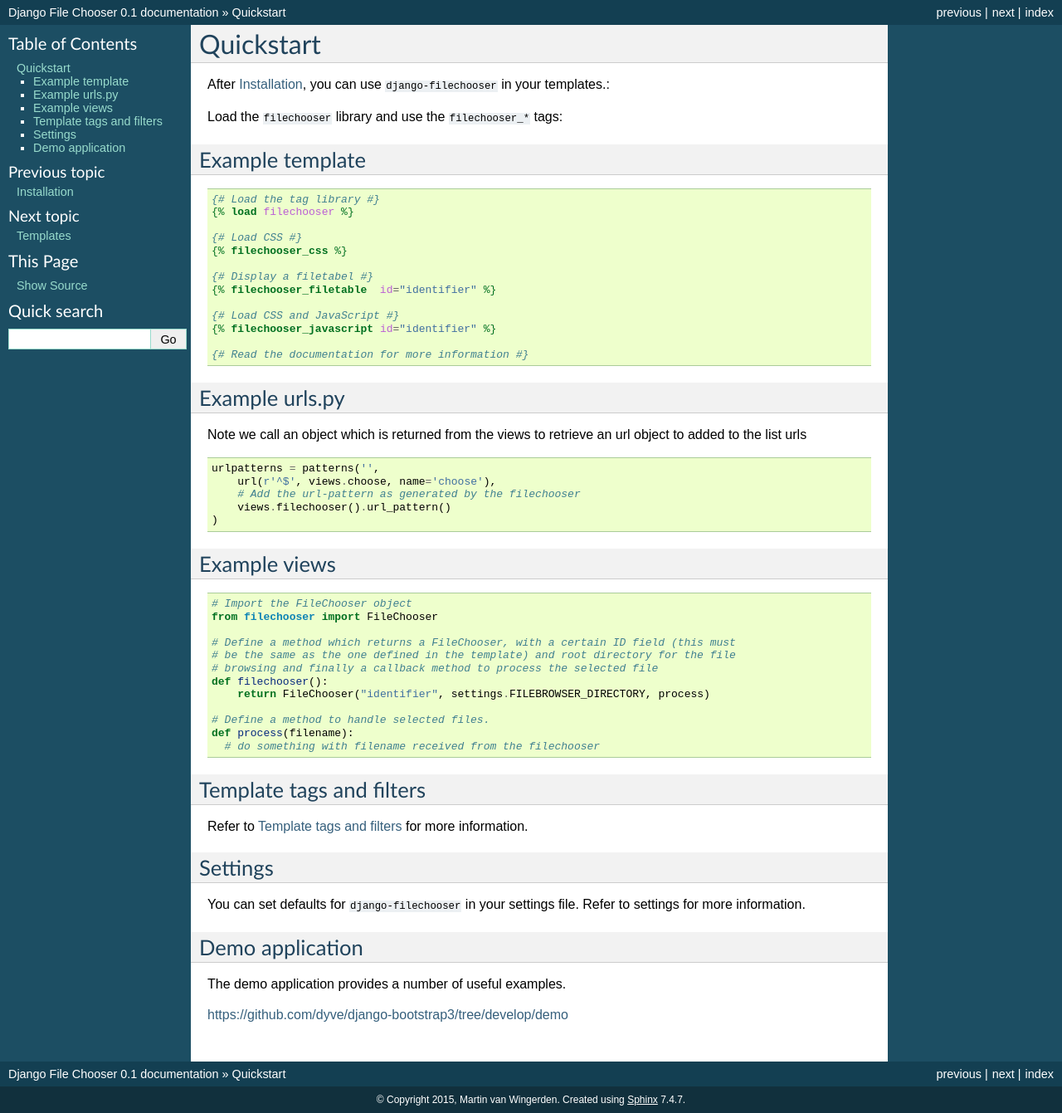
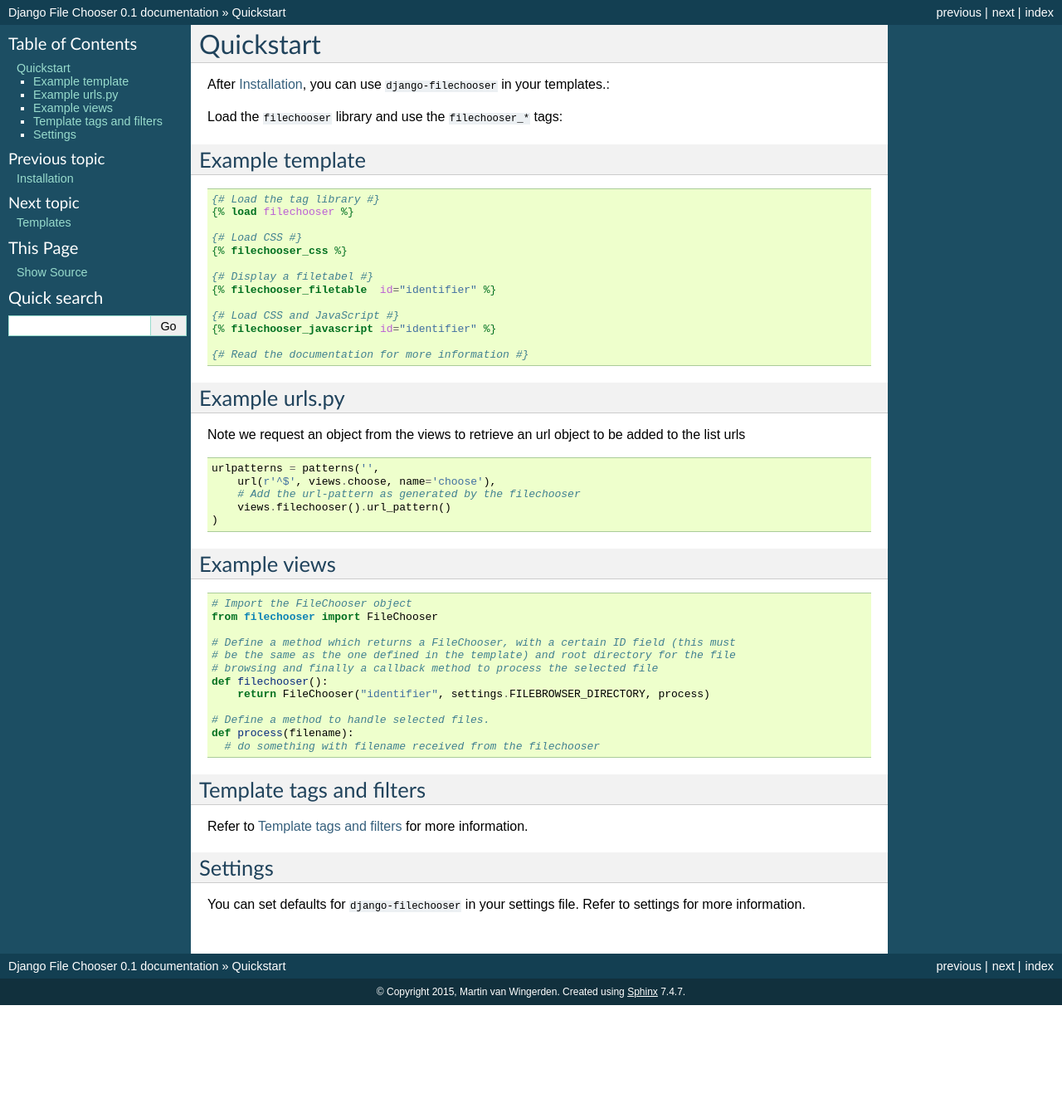
Before and after one commit to martinvw/django-filechooser, a Sphinx documentation site: the page built from docs/quickstart.rst, in a window 1280 px wide. Shown: the whole page at 83% size. Built offline with Sphinx 7.4.7, drawn with Linux system fonts in a browser that asks for light colours; after the commit the page ends 1211 px from its top, so only the background shows below that.

```diff
--- a/README.rst
+++ b/README.rst
@@ -54,8 +54,8 @@ The full documentation is at http://django-filechooser.readthedocs.org/.
 Requirements
 ------------
 
-- Python 3.2 or 3.3
-- Django >= 1.7
+- Python 3.2, 3.3 or 3.4
+- Django >= 1.6
 
 Contributions and pull requests for other Django and Python versions are welcome.
 
--- a/docs/quickstart.rst
+++ b/docs/quickstart.rst
@@ -16,7 +16,7 @@ Example template
 Example urls.py
 ---------------
 
-Note we call an object which is returned from the views to retrieve an url object to added to the list urls
+Note we request an object from the views to retrieve an url object to be added to the list urls
 
 .. include:: example_urls.rst
 
@@ -37,11 +37,3 @@ Settings
 --------
 
 You can set defaults for ``django-filechooser`` in your settings file. Refer to :doc:`settings` for more information.
-
-
-Demo application
-----------------
-
-The demo application provides a number of useful examples.
-
-https://github.com/dyve/django-bootstrap3/tree/develop/demo
--- a/setup.py
+++ b/setup.py
@@ -48,7 +48,9 @@ setup(
         'Development Status :: 4 - Beta',
         'Intended Audience :: Developers',
         'Programming Language :: Python :: 3',
+        'Programming Language :: Python :: 3.2',
         'Programming Language :: Python :: 3.3',
+        'Programming Language :: Python :: 3.4',
         'Operating System :: OS Independent',
         'Topic :: Software Development :: Libraries',
         'Topic :: Utilities',
```
Also changed, not shown: 1 other file.
